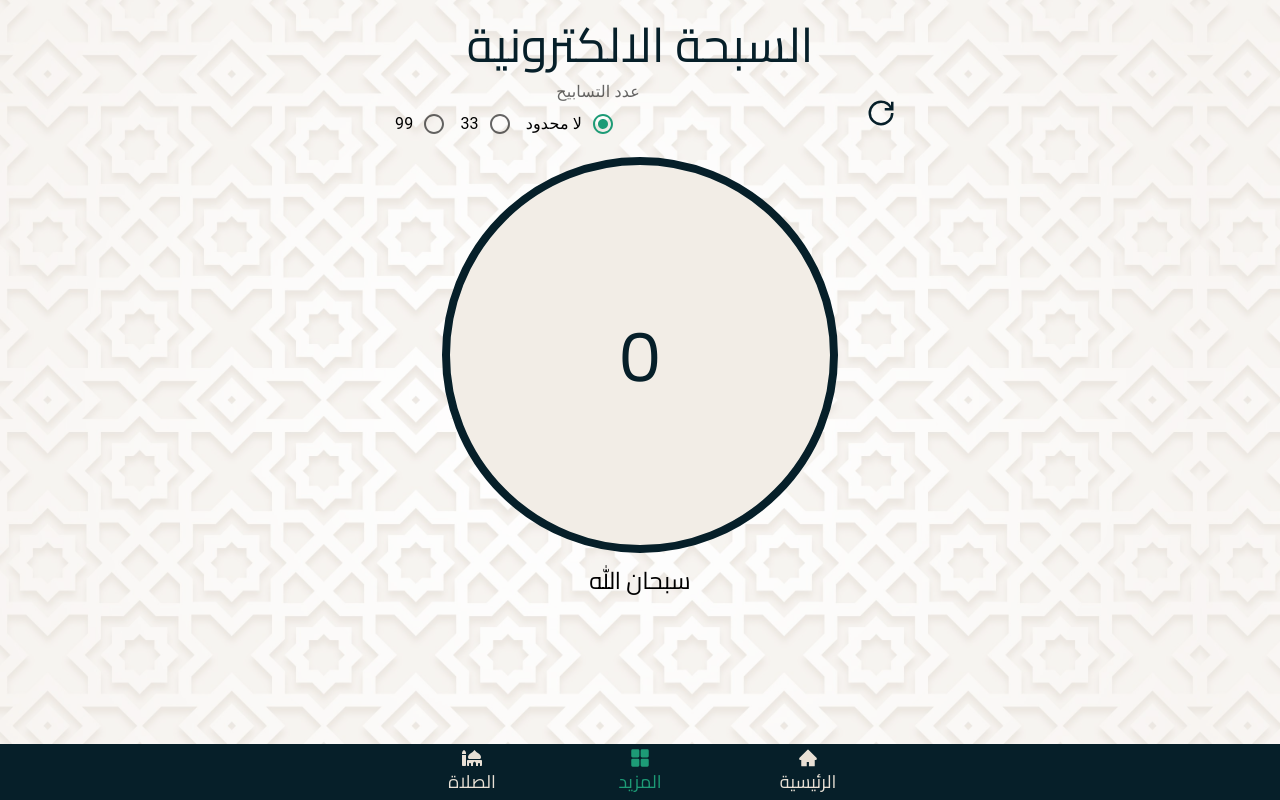
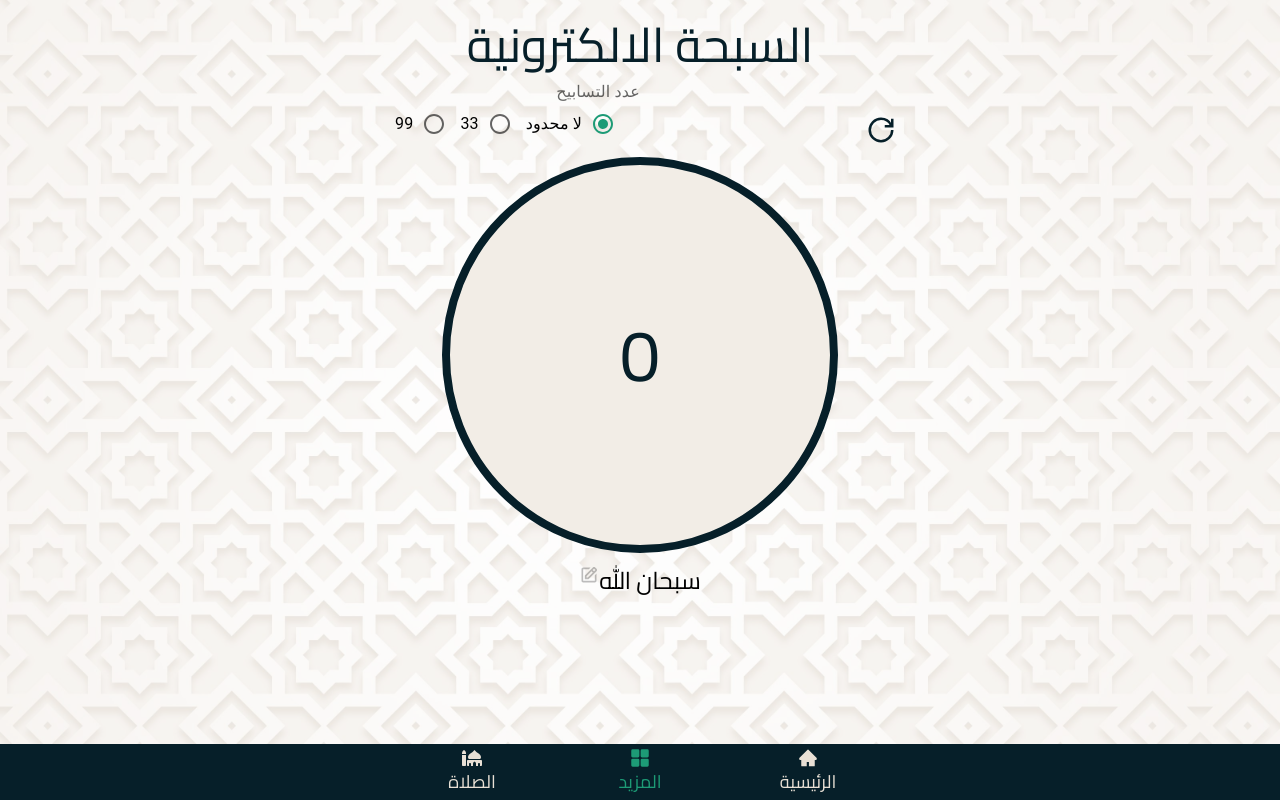
Before and after one commit to mohammednabi/prayers-times, a React (Vite) app: page /tasbih in a window 1280 px wide. Built offline with nearby package versions, Linux system fonts and the light colour scheme; the HTML template or start-up script is replaced by a standard one.

Commit message:
update tasbih again

```diff
--- a/src/pages/Tasbih.tsx
+++ b/src/pages/Tasbih.tsx
@@ -8,6 +8,7 @@ import {
   SelectChangeEvent,
 } from "@mui/material";
 import { useState } from "react";
+import { BiEdit } from "react-icons/bi";
 import { GrPowerReset } from "react-icons/gr";
 
 const Tasbih = () => {
@@ -44,13 +45,13 @@ const Tasbih = () => {
         <h1 className="text-center text-darkGreen select-none text-5xl text-bold">
           السبحة الالكترونية
         </h1>
-        <div className="grid grid-cols-2 w-full items-center justify-center ">
+        <div className="grid grid-cols-2 w-full items-center justify-end  ">
           <GrPowerReset
-            className="text-darkGreen text-3xl select-none cursor-pointer"
+            className="text-darkGreen text-3xl select-none cursor-pointer self-end"
             onClick={reset}
           />
 
-          <FormControl fullWidth>
+          <FormControl fullWidth className="self-end">
             <FormLabel
               classes={{ focused: "text-lightGreen" }}
               id="demo-row-radio-buttons-group-label"
@@ -101,9 +102,12 @@ const Tasbih = () => {
             <h1 className="text-center text-darkGreen text-7xl ">{count}</h1>
           </div>
 
-          <h1 contentEditable className="text-center text-2xl  mt-3">
-            سبحان الله
-          </h1>
+          <div className="flex justify-center items-center">
+            <h1 contentEditable className="text-center text-2xl  mt-3">
+              سبحان الله
+            </h1>
+            <BiEdit className="text-center text-xl opacity-25" />
+          </div>
         </Container>
       </div>
     </Container>
```
